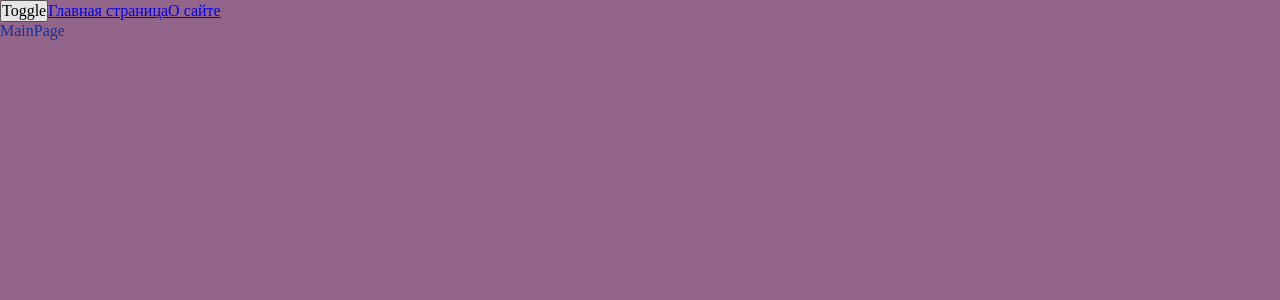
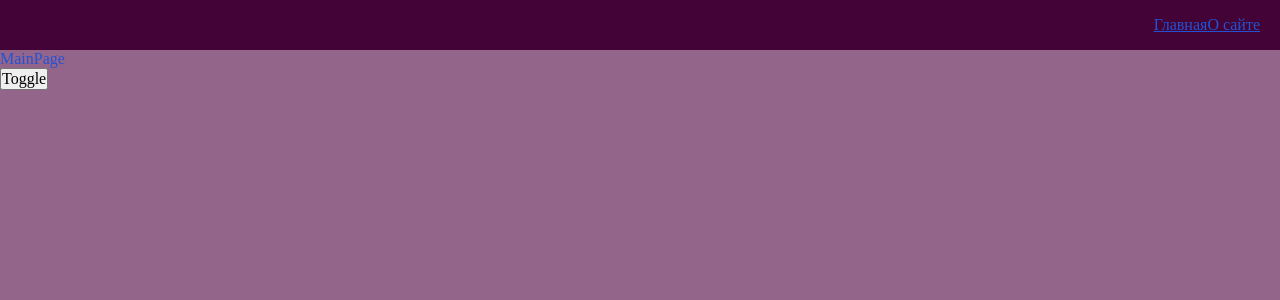
Before and after one commit to Kukusik8/production-project, a React app: page / in a window 1280 px wide. Shown: the top 300 px of the page. Built offline with nearby package versions, Linux system fonts and the light colour scheme.

Commit message:
uikit navbar

```diff
--- a/src/app/App.tsx
+++ b/src/app/App.tsx
@@ -9,6 +9,7 @@ import { AboutPage } from 'pages/AboutPage/ui'
 import { MainPage } from 'pages/MainPage'
 import { useTheme } from './providers/ThemeProvider'
 import { AppRouter } from './providers/router'
+import { Navbar } from 'widgets/Navbar'
 
 
 
@@ -17,10 +18,9 @@ function App() {
 
   return (
     <div className={classNames('app', {}, [theme])}>
+      <Navbar/>
+      <AppRouter/>
       <button onClick={toggleTheme}>Toggle</button>
-      <Link to={'/'}>Главная страница</Link>
-      <Link to={'/about'}>О сайте</Link>
-      <AppRouter/>
     </div>
   )
 }
--- a/src/app/providers/router/ui/AppRouter.tsx
+++ b/src/app/providers/router/ui/AppRouter.tsx
@@ -6,7 +6,6 @@ import { routeConfig } from 'shared/config/routeConfig/routeConfig'
 
 const AppRouter = () => {
   return (
-
           <Suspense fallback={<div>Loading...</div>}>
       <Routes>
               {Object.values(routeConfig).map(({ element, path }) => (
--- a/src/app/styles/themes/dark.scss
+++ b/src/app/styles/themes/dark.scss
@@ -2,8 +2,12 @@
 
 .app.dark{
 --bg-color:#430336;
+--inverted-bg-color:#94658b;
+
 
 --primary-color: #078207;
+--inverted-primary-color: #3158c3;
+
+--inverted-seconary-color: #6b5db6;
 --seconary-color: #033603;
-
 }
--- a/src/app/styles/themes/light.scss
+++ b/src/app/styles/themes/light.scss
@@ -1,7 +1,10 @@
-.app.light{
+.app.light {
     --bg-color:#94658b;
+    --inverted-bg-color:#430336;
 
-    --primary-color: #0e349d;
-    --seconary-color: #100357;
+    --primary-color: #2352d3;
+    --inverted-primary-color: #078207;
 
+    --seconary-color: #6c5ebb;
+    --inverted-seconary-color: #033603;
 }
--- a/src/app/styles/variables/global.scss
+++ b/src/app/styles/variables/global.scss
@@ -7,4 +7,8 @@
     --font-size-l: 24px;
     --font-line-l: 32px;
     --font-l: (var(--font-size-l) / var(--font-line-l)) / var(--font-family-main);
+
+    //Размеры
+    --navbar-height:50px;
+
 }
--- a/src/shared/lib/ClassNames/classNames.ts
+++ b/src/shared/lib/ClassNames/classNames.ts
@@ -1,9 +1,9 @@
 type Mode = Record<string, boolean | string>
 
-export function classNames(cls: string, mods:Mode, additional: string[]): string{
+export function classNames(cls: string, mods:Mode={}, additional : string[]=[]): string{
     return [
         cls,
-        ...additional,
+        ...additional.filter(Boolean),
         Object.entries(mods).filter(([className, value]) => Boolean(value))
         .map(([className,value])=>className)
     ].join(' ')
--- /dev/null
+++ b/src/shared/ui/AppLink/AppLink.module.scss
@@ -0,0 +1,13 @@
+.AppLink{
+   color: var(--primary-color);
+}
+
+
+.primary {
+color: var(--primary-color)
+}
+
+.secondary{
+color: var(--inverted-primary-color)
+
+}
--- /dev/null
+++ b/src/shared/ui/AppLink/AppLink.tsx
@@ -0,0 +1,26 @@
+import React, { FC } from 'react'
+import { classNames } from 'shared/lib/ClassNames/classNames'
+import cls from './AppLink.module.scss'
+import { Link, LinkProps } from 'react-router-dom';
+
+export enum AppLinkTheme {
+    PRIMARY = "primary",
+    SECONDARY = 'seconary',
+}
+
+interface AppLinkProps extends LinkProps{
+    className?: string;
+    theme?: AppLinkTheme;
+}
+
+export const AppLink:FC<AppLinkProps> = (props) => {
+    const { to, children, className, theme=AppLinkTheme.PRIMARY } = props
+
+    return (
+        <Link to={to} className={classNames(cls.AppLink, {[cls[theme]]:true},[])}>
+          {children}
+    </Link>
+  )
+}
+
+export default AppLink
--- /dev/null
+++ b/src/widgets/Navbar/index.ts
@@ -0,0 +1,5 @@
+import Navbar from "./ui/Navbar";
+
+export {
+    Navbar,
+}
--- /dev/null
+++ b/src/widgets/Navbar/ui/Navbar.module.scss
@@ -0,0 +1,16 @@
+.navbar{
+    width: 100%;
+    height: var(--navbar-height);
+    background:var(--inverted-bg-color);
+    display: flex;
+    align-items: center;
+    padding: 20px;
+}
+
+.links{
+    margin-left: auto;
+}
+
+.mainLink{
+    margin-right: 15px;
+}
--- /dev/null
+++ b/src/widgets/Navbar/ui/Navbar.tsx
@@ -0,0 +1,23 @@
+import React from 'react'
+import { Link } from 'react-router-dom'
+import { classNames } from 'shared/lib/ClassNames/classNames'
+import cls from './Navbar.module.scss'
+import AppLink, { AppLinkTheme } from 'shared/ui/AppLink/AppLink';
+
+interface NavbarProps{
+    className?: string;
+}
+export const Navbar = ({className}: NavbarProps) => {
+
+  return (
+      <div className={classNames(cls.navbar, {}, [])}>
+
+          <div className={cls.links}>
+          <AppLink theme={AppLinkTheme.SECONDARY} className={cls.mainLink} to={"/"} >Главная</AppLink>
+              <AppLink theme={AppLinkTheme.SECONDARY} to={"/about"}>О сайте</AppLink>
+              </div>
+      </div>
+  )
+}
+
+export default Navbar
```
